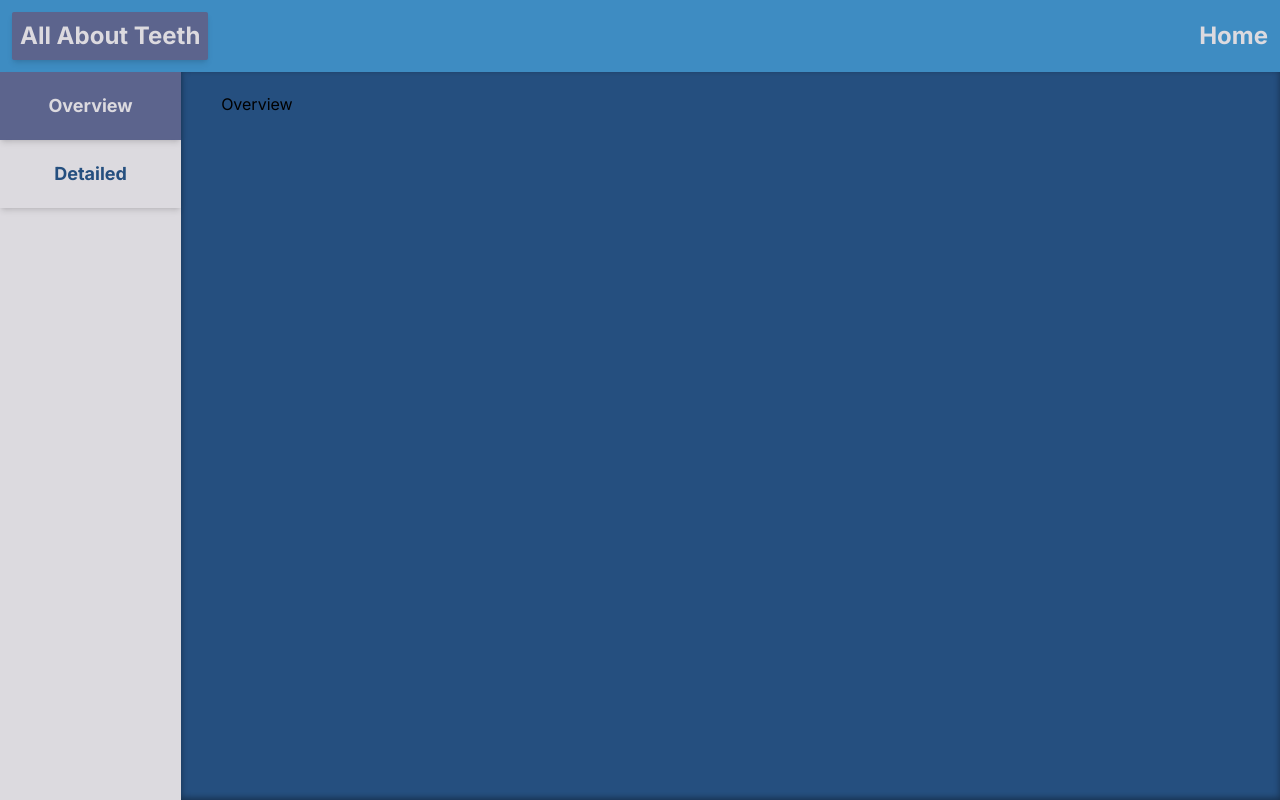
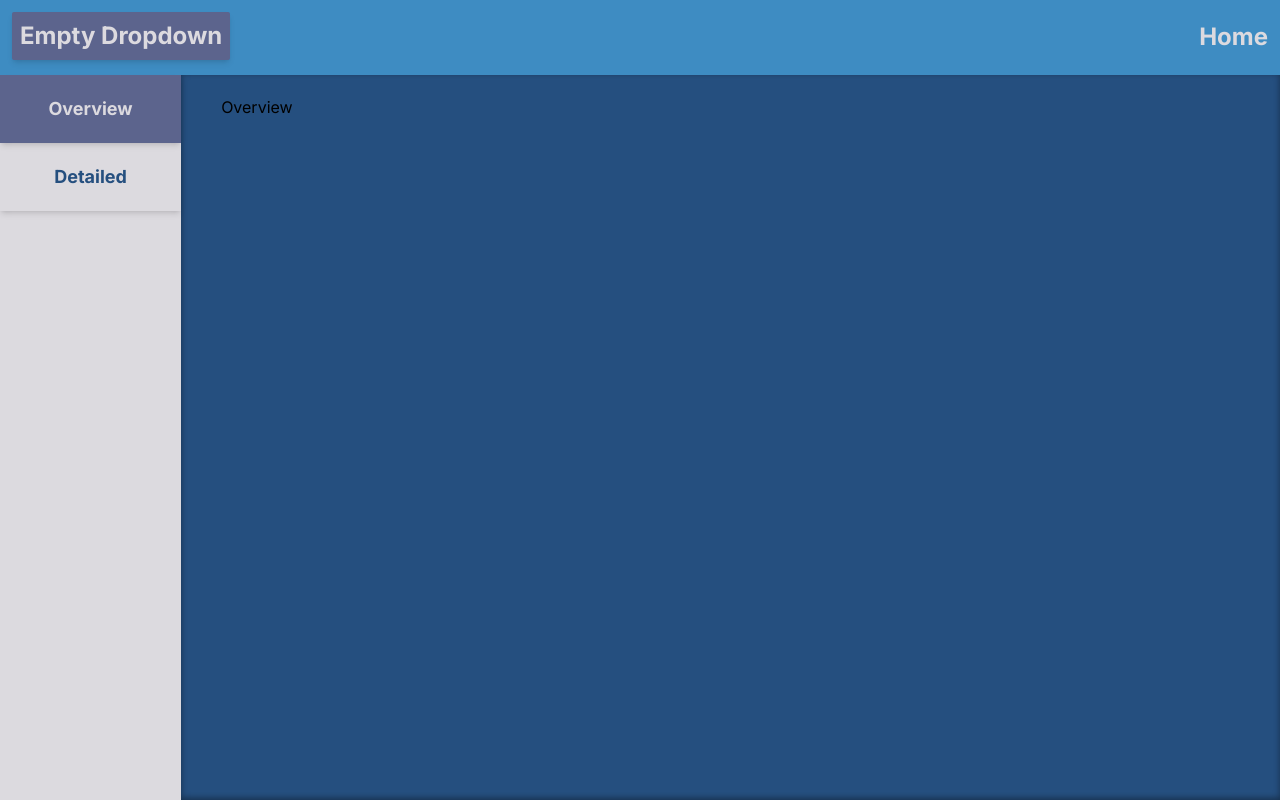
Before and after one commit to Mythidas/CSIT-Tools, a Next.js app: page /computers in a window 1280 px wide. Built offline with nearby package versions, Linux system fonts and the light colour scheme.

Commit message:
Added check for empty drop down list

```diff
--- a/app/components/Dropdown.tsx
+++ b/app/components/Dropdown.tsx
@@ -70,6 +70,7 @@ const Dropdown: React.FC<DropdownProps> = ({ items, on_item_changed = null }) =>
       {!show_list &&
       <button className="bg-cscol-400 text-cscol-100 hover:bg-cscol-500 shadow-md w-full h-full p-2 rounded-sm" onClick={toggle_list}>
         {current_item && current_item.label}
+        {!current_item && "Empty Dropdown"}
       </button>}
       {show_list &&
       <input className="text-cscol-500 shadow-md p-2 outline-none focus:border-cscol-500 border-2" placeholder={current_item?.label} onChange={lookup_change} autoFocus />}
--- a/app/computers/Detailed.tsx
+++ b/app/computers/Detailed.tsx
@@ -0,0 +1,7 @@
+export default function Detailed() {
+  return (
+    <div>
+      Detailed
+    </div>
+  )
+}
--- a/app/computers/Overview.tsx
+++ b/app/computers/Overview.tsx
@@ -0,0 +1,7 @@
+export default function Overview() {
+  return (
+    <div>
+      Overview
+    </div>
+  )
+}
--- a/app/computers/page.tsx
+++ b/app/computers/page.tsx
@@ -1,12 +1,20 @@
 'use client'
 
-import { useState } from "react";
+import { useEffect, useState } from "react";
+import VSAXClient from "../lib/VSAXClient";
 import Dropdown, { DropdownItem } from "../components/Dropdown";
-import VSAXClient from "../lib/VSAXClient";
+import Overview from "./Overview";
+import Detailed from "./Detailed";
+
 import { test_site_list } from "./test_data";
 
 export default function Computers() {
+  const [site_list, set_site_list] = useState<DropdownItem[]>([]);
   const [selected_tab, set_selected_tab] = useState<string>("Overview");
+
+  useEffect(() => {
+    // Load site information to populate dropdown list
+  }, [])
 
   async function on_click() {
     let vsa: VSAXClient = new VSAXClient;
@@ -24,9 +32,9 @@ export default function Computers() {
   return (
     <main className="flex h-screen flex-col items-center bg-cscol-500">
       { /* Nav Bar */ }
-      <div className="flex justify-between w-full p-3 font-bold text-2xl text-accol-100 bg-cscol-200 text-cscol-100">
+      <div className="flex justify-between w-full h-20 p-3 font-bold text-2xl text-accol-100 bg-cscol-200 text-cscol-100">
         <div>
-          <Dropdown items={test_site_list} on_item_changed={on_site_changed} />
+          <Dropdown items={site_list} on_item_changed={on_site_changed} />
         </div>
         <div className="flex items-center">
           <a className="hover:text-cscol-400" href="/">
@@ -47,7 +55,8 @@ export default function Computers() {
         </ul>
         { /* Main Page */ }
         <div className="py-5 px-10 w-full h-full shadow-[inset_0_-2px_6px_rgba(0,0,0,0.4)]">
-          {selected_tab}
+          {selected_tab === "Overview" && <Overview />}
+          {selected_tab === "Detailed" && <Detailed />}
         </div>
       </div>
     </main>
```
